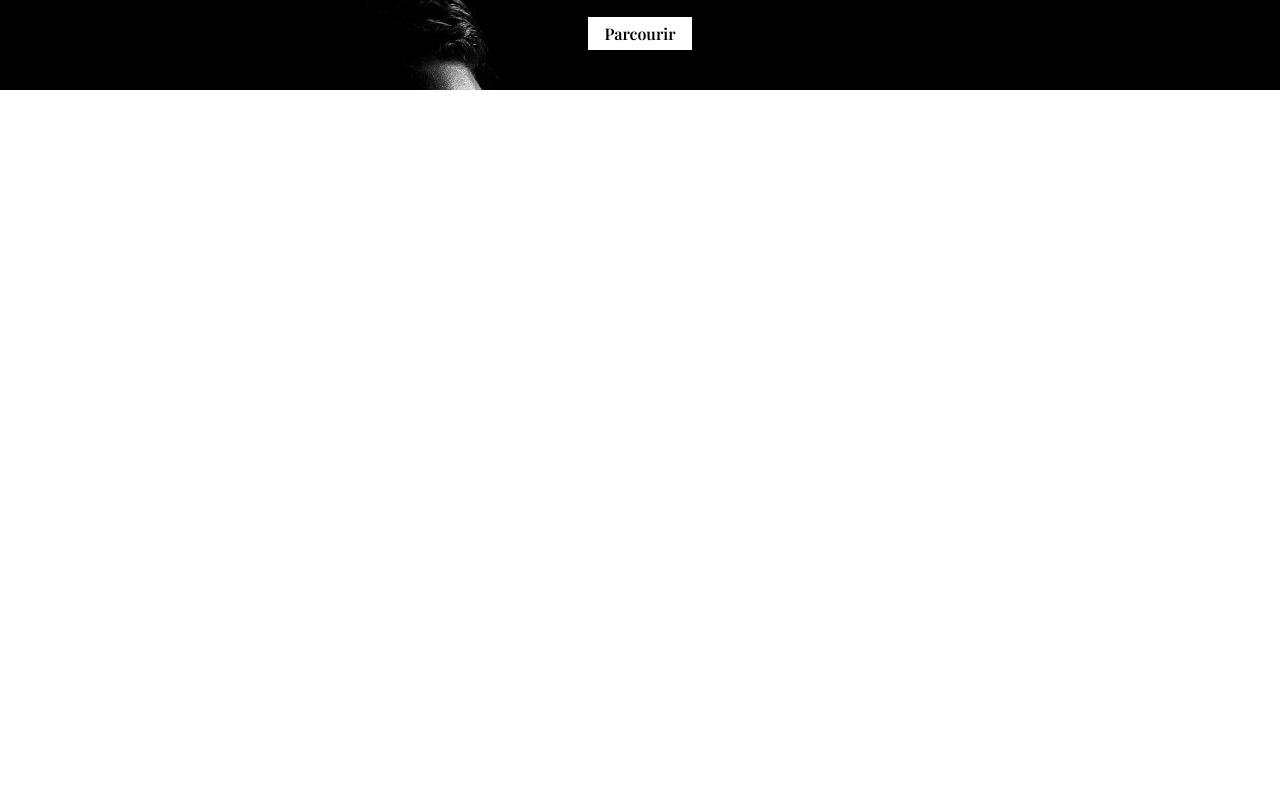
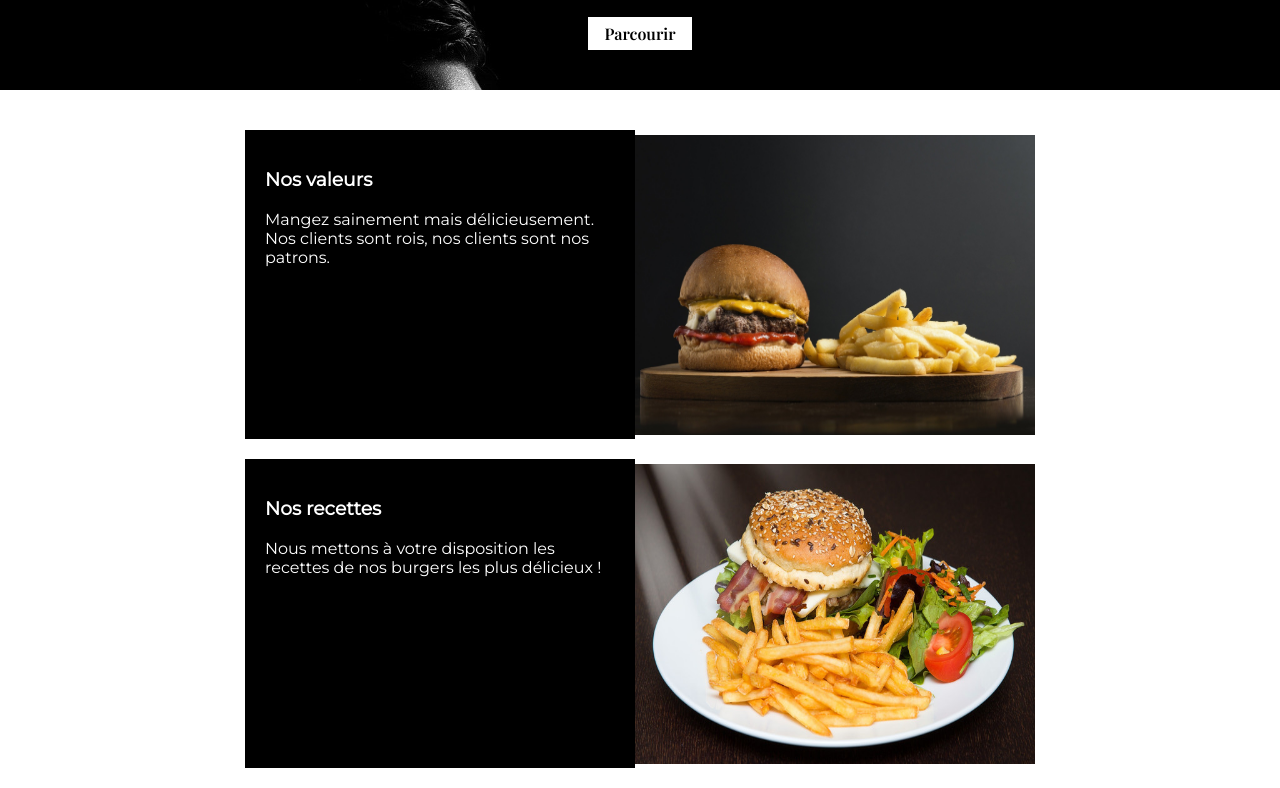
Before and after one commit to rene-belin/Site_vitrine_restaurent, a plain HTML site: page index.html in a window 1280 px wide. Shown: the part 169-957 px from the top of the page. Before the commit the page ends 800 px from the top, so only its background shows below. Drawn offline with nearby package versions, Linux system fonts and the light colour scheme.

Commit message:
mise en place du main

```diff
--- a/index.html
+++ b/index.html
@@ -1,17 +1,19 @@
 <!DOCTYPE html>
 <html lang="fr">
+
 <head>
     <meta charset="UTF-8">
     <meta name="viewport" content="width=device-width, initial-scale=1.0">
     <link rel="stylesheet" href="style.css">
     <title>Restaurent Burger maison</title>
 </head>
+
 <body>
     <nav>
         <h1>Burger maison</h1>
         <div class="onglets">
             <a href="#">Accueil</a>
-            <a href="#">Nos produits</a>
+            <a href="#products">Nos produits</a>
             <a href="#">Contact</a>
         </div>
     </nav>
@@ -19,5 +21,29 @@
         <h2>LE MEILLEUR RESTAURANT BURGER</h2>
         <button>Parcourir</button>
     </header>
+
+    <section class="main" id="products">
+        <div class="content">
+            <div class="card">
+                <div class="left">
+                    <h3>Nos valeurs</h3>
+                    <p>Mangez sainement mais délicieusement. Nos clients sont rois, nos clients sont nos patrons.</p>
+                </div>
+                <div class="right">
+                    <img src="./images/burger1.jpg" alt="burger">
+                </div>
+            </div>
+            <div class="card">
+                <div class="left">
+                    <h3>Nos recettes</h3>
+                    Nous mettons à votre disposition les recettes de nos burgers les plus délicieux !
+                </div>
+                <div class="right">
+                    <img src="./images/burger2.jpg" alt="burger">
+                </div>
+            </div>
+        </div>
+    </section>
 </body>
+
 </html>
--- a/style.css
+++ b/style.css
@@ -63,7 +63,33 @@ header button {
     outline: none;
     cursor: pointer;
 }
-
+/* SECTION PRINCIAPLE */
+.main{
+    margin-top: 40px;
+    display: flex;
+    flex-direction: column;
+    align-items: center;
+}
+.main .content .card {
+    display: flex;
+    flex-wrap: wrap;
+    justify-content: center;
+    margin-bottom: 20px;
+}
+.main .content .card .left{
+    flex: 0 0 30%;
+    padding: 20px;
+    background-color: black;
+    color: white;
+}
+.main .content .card.right{
+    flex: 0 0 70%;
+}
+.main .content .card .right img{
+    width: 400px;
+    height: 300px;
+    margin-top: 5px;
+}
 /* Média query */
 @media screen and (max-width:680px) {
     nav .onglets {
```
